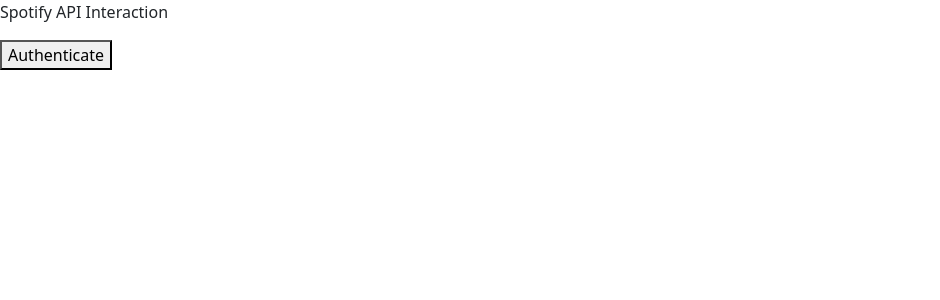
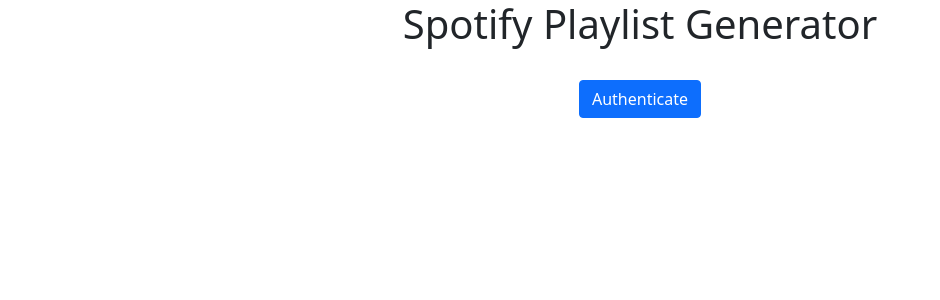
Before and after one commit to bendance/spotify-api-react, a React (Create React App) app in the folder myapp/demo/: page / in a window 1280 px wide. Shown: the top 300 px of the page, without its empty margins (0-940 px from the left). Built offline with nearby package versions, Linux system fonts and the light colour scheme.

Commit message:
centered content

```diff
--- a/myapp/demo/src/App.js
+++ b/myapp/demo/src/App.js
@@ -13,12 +13,15 @@ function App(props)
 
   return(
       <div className="App">
-      <p>Spotify API Interaction</p>
-      {tokenActive === "true" ? (
-        <MyForm setTokenActive = {setTokenActive} />
-      ) : tokenActive === "false" ? (
-        <Authentication handleSetTokenActive = {handleSetTokenActive}/>
-      ) : null}
+        <div className='text-center'>
+            <h1>Spotify Playlist Generator</h1>
+            <br></br>
+            {tokenActive === "true" ? (
+              <MyForm setTokenActive = {setTokenActive} />
+            ) : tokenActive === "false" ? (
+              <Authentication handleSetTokenActive = {handleSetTokenActive}/>
+            ) : null}
+        </div>
     </div>
   )
 }
--- a/myapp/demo/src/authentication.js
+++ b/myapp/demo/src/authentication.js
@@ -37,7 +37,7 @@ class Authentication extends React.Component
     render() {
         return(
             <div>
-                <button onClick={this.authenticateUser}>Authenticate</button>
+                <button type="button" className="btn btn-primary" onClick={this.authenticateUser}>Authenticate</button>
             </div>
     )}
 }
```
